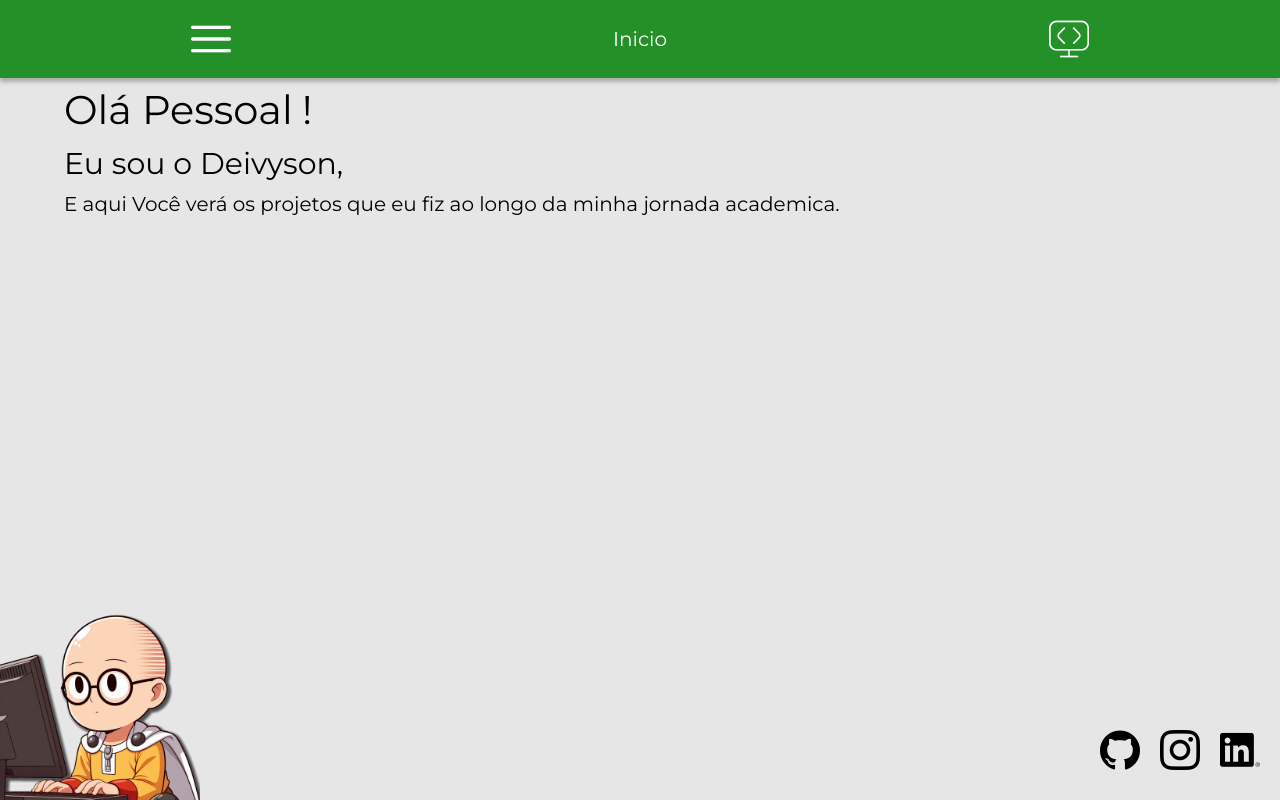
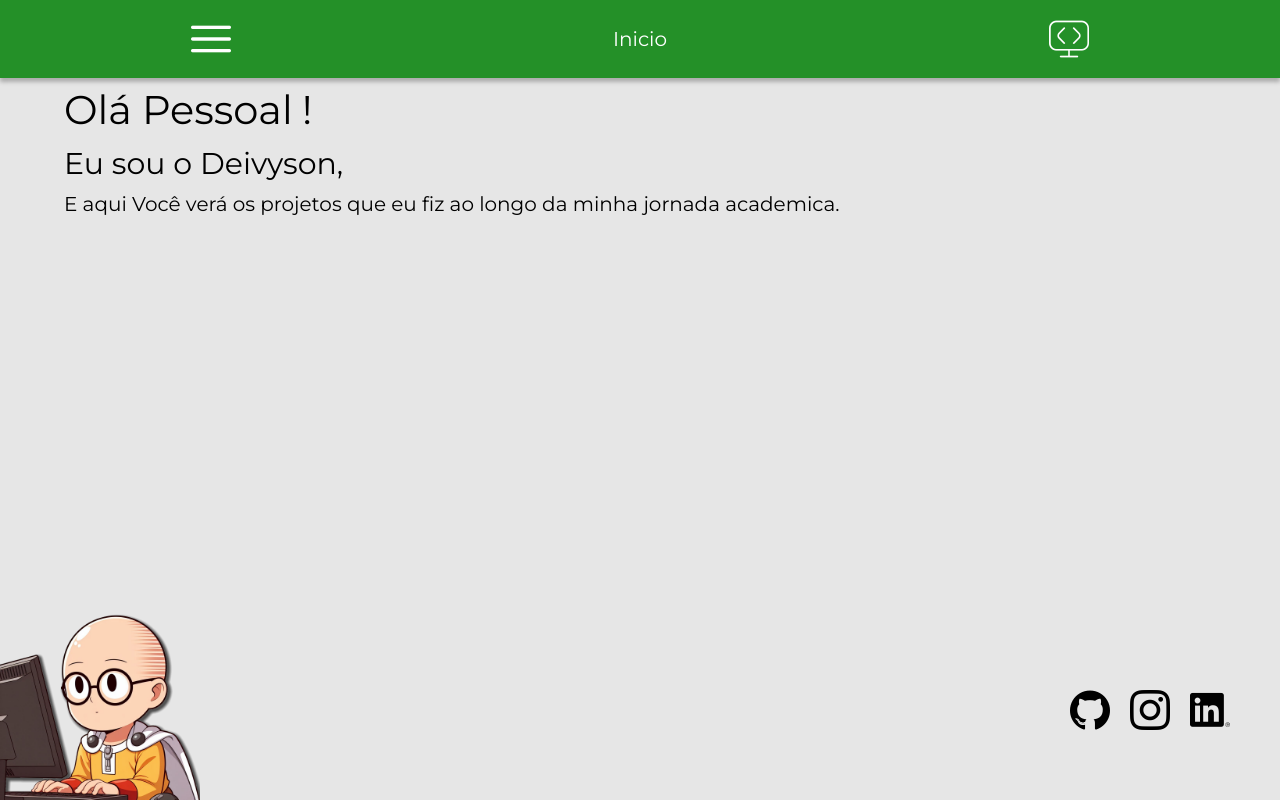
Before and after one commit to DeivRicardoSS/DeivRicardoSS, a plain HTML site: page index.html in a window 1280 px wide. Drawn offline with nearby package versions, Linux system fonts and the light colour scheme.

Commit message:
Update global.css

```diff
--- a/assets/css/global.css
+++ b/assets/css/global.css
@@ -322,8 +322,8 @@ h2 p{
 .redes{
     display: flex;
     position: absolute;
-    bottom: 10px;
-    right: 10px;
+    bottom: 50px;
+    right: 40px;
 }
 .redes a{
     font-size: 40px;
```
